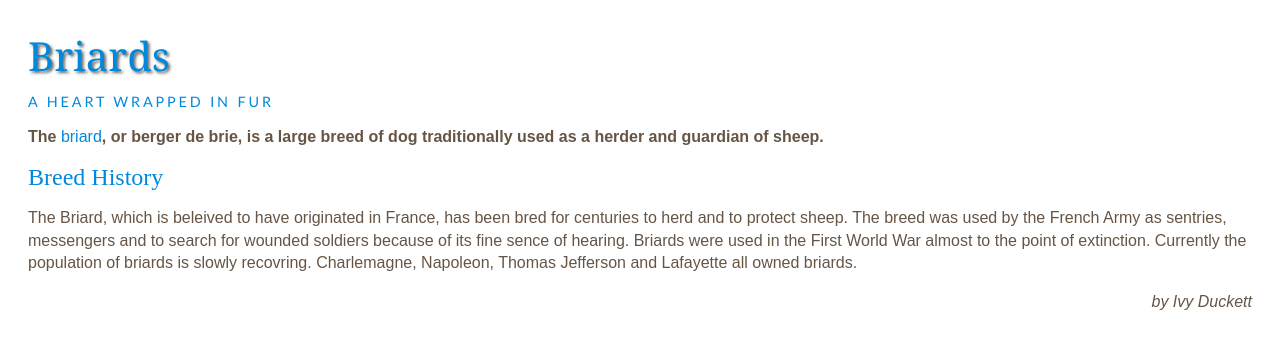
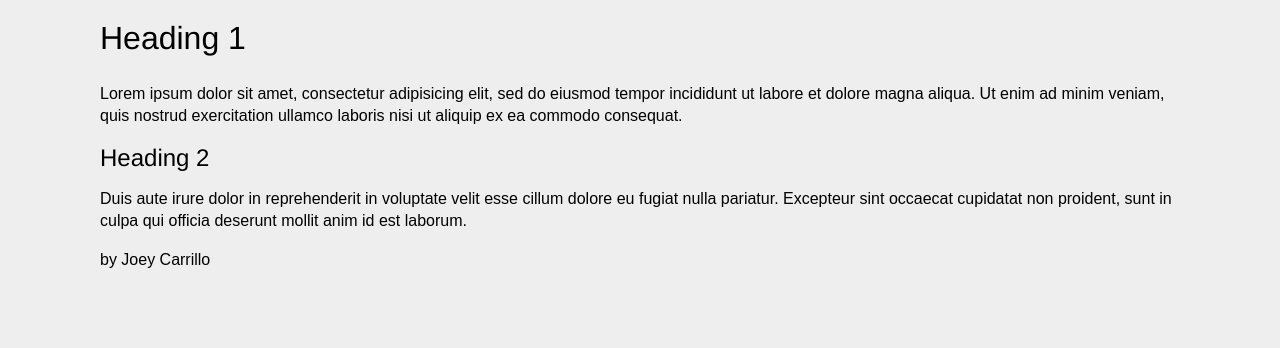
Before and after one commit to jncdesign/briards, a plain HTML site: page index.html in a window 1280 px wide. Drawn offline with Linux system fonts and the light colour scheme.

Commit message:
updtes to template file
changes to template file

```diff
--- a/css/stylesheet.css
+++ b/css/stylesheet.css
@@ -1,50 +1,42 @@
 body {
   padding: 20px;
+  font-size: 16px;
+  color: black;
+  background-color: #eeeeee;
+  width: 90%;
+  max-width: 1080px;
+  margin: auto;
 }
 
 h1, h2, h3, a {
   font-weight: normal;
-  color: #0088dd;
+  color: inherit;
   margin: 0px;
 }
 
 h1 {
-  font-family: Georgia, Times, serif;
-  font-size: 250%;
-  text-shadow: 2px 2px 3px #666666;
+  font-family: Helvetica, Times, serif;
+  font-size: 32px;
   padding-bottom: 10px;
+  text-transform: capitalize;
 }
 
 h2 {
-  font-family: "Gill Sans", Arial, sans-serif;
-  font-size: 90%;
-  text-transform: uppercase;
-  letter-spacing: 0.2em;
-}
-
-h3 {
-  font-size: 150%;
+  font-family: Helvetica, Times, serif;
+  font-size: 24px;
+  font-style: bold;
+  text-transform: capitalize;
 }
 
 p {
   font-family: Arial, Verdana, sans-serif;
   line-height: 1.4em;
-  color: #665544;
+  font-size: 1em;
+  color: black;
 }
 
-p.intro:first-line {
-  font-weight: bold;
+h3 {
+  font-family: Helvetica, Times, serif;
+  font-size: 18px;
+  font-style: bold;
 }
-
-.credits {
-  font-style: italic;
-  text-align: right;
-}
-
-a {
-  text-decoration: none;
-}
-
-a:hover {
-  text-decoration: underline;
-}
--- a/index.html
+++ b/index.html
@@ -7,14 +7,15 @@
 </head>
 
 <body>
-  <h1>Briards</h1>
-  <h2>A heart wrapped in fur</h2>
-  <p class="intro">The <a class="breed" href="http://en.wikipedia.org/wikiBriard">briard</a>, or berger de brie, is a large breed of dog traditionally used as a herder and guardian of sheep.</p>
-  <h3>Breed History</h3>
+  <h1>Heading 1</h1>
   <p>
-    The Briard, which is beleived to have originated in France, has been bred for centuries to herd and to protect sheep. The breed was used by the French Army as sentries, messengers and to search for wounded soldiers because of its fine sence of
-    hearing. Briards were used in the First World War almost to the point of extinction. Currently the population of briards is slowly recovring. Charlemagne, Napoleon, Thomas Jefferson and Lafayette all owned briards.</p>
-  <p class="credits">by Ivy Duckett</p>
+    Lorem ipsum dolor sit amet, consectetur adipisicing elit, sed do eiusmod tempor incididunt ut labore et dolore magna aliqua. Ut enim ad minim veniam, quis nostrud exercitation ullamco laboris nisi ut aliquip ex ea commodo consequat.
+  </p>
+  <h2>Heading 2</h2>
+  <p>
+    Duis aute irure dolor in reprehenderit in voluptate velit esse cillum dolore eu fugiat nulla pariatur. Excepteur sint occaecat cupidatat non proident, sunt in culpa qui officia deserunt mollit anim id est laborum.
+  </p>
+  <p class="credits">by Joey Carrillo</p>
 </body>
 
 </html>
```
